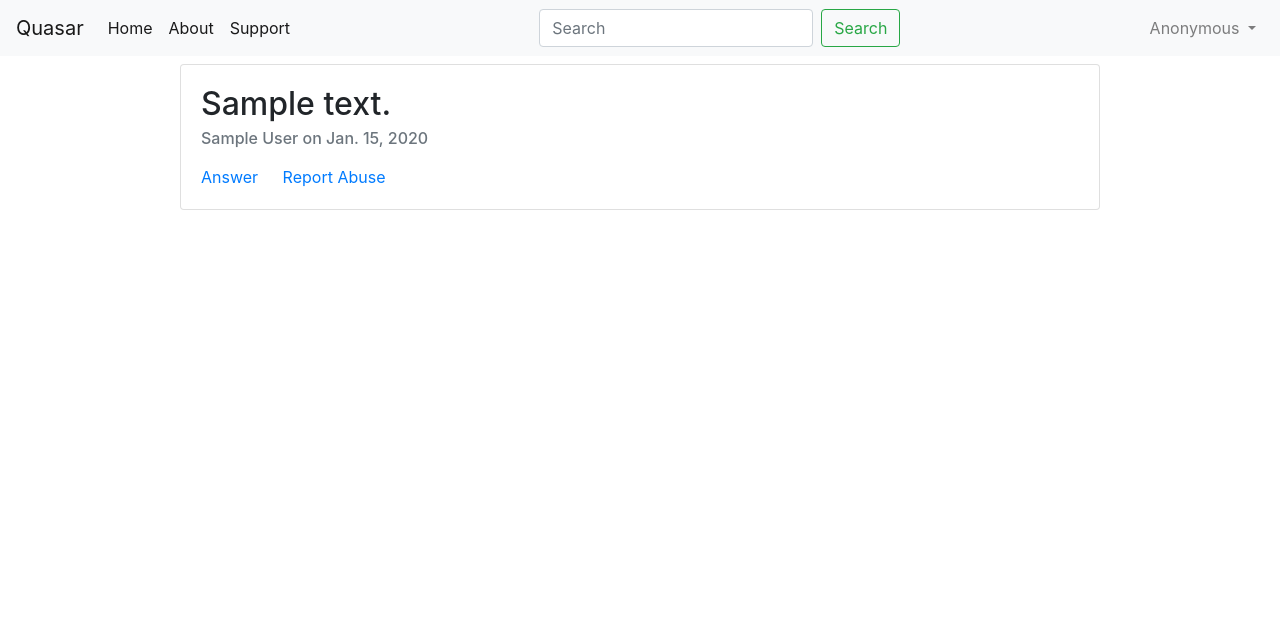
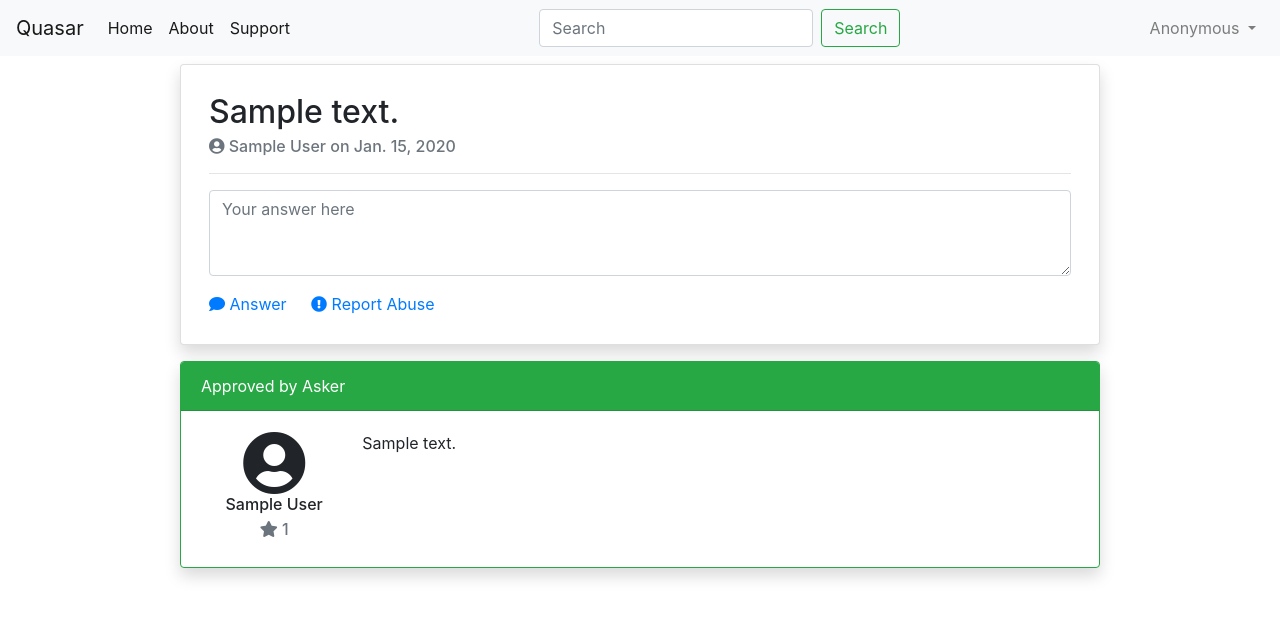
Before and after one commit to mohit4/Quasar, a Django app: page /question/1 in a window 1280 px wide. Shown: the top 618 px of the page. Run offline with Django 3.2, Linux system fonts and the light colour scheme; tables that the repository leaves empty hold one stand-in row (values such as "Sample post"); some libraries are stand-ins or nearby versions.

Commit message:
Improved question detail view

```diff
--- a/templates/base.html
+++ b/templates/base.html
@@ -17,7 +17,7 @@
 
     <!-- navbar -->
     <nav class="navbar navbar-expand-lg navbar-light bg-light">
-        <a class="navbar-brand" href="#">Quasar</a>
+        <a class="navbar-brand" href="{% url 'ques_app:home' %}">Quasar</a>
         <button class="navbar-toggler" type="button" data-toggle="collapse" data-target="#navbarSupportedContent" aria-controls="navbarSupportedContent" aria-expanded="false" aria-label="Toggle navigation">
             <span class="navbar-toggler-icon"></span>
         </button>
@@ -25,7 +25,7 @@
         <div class="collapse navbar-collapse" id="navbarSupportedContent">
             <ul class="navbar-nav mr-auto">
                 <li class="nav-item active">
-                    <a class="nav-link" href="#">Home <span class="sr-only">(current)</span></a>
+                    <a class="nav-link" href="{% url 'ques_app:home' %}">Home <span class="sr-only">(current)</span></a>
                 </li>
                 <li class="nav-item active">
                     <a class="nav-link" href="#">About <span class="sr-only">(current)</span></a>
--- a/templates/ques_app/ques_details.html
+++ b/templates/ques_app/ques_details.html
@@ -5,19 +5,60 @@
 <div class="container">
     <div class="row justify-content-center">
         <div class="col-md-10">
-            <div class="card my-2">
+            <div class="card shadow bg-white rounded my-2 p-2">
                 <div class="card-body">
                     <h2 class="card-title">{{ question.text }}</h2>
-                    <h6 class="card-subtitle mb-2 text-muted">{{ question.author }} on {{ question.date_created }}</h6>
+                    <h6 class="card-subtitle mb-2 text-muted"><i class="fas fa-user-circle"></i> {{ question.author }} on {{ question.date_created }}</h6>
                     <p class="card-text"></p>
-                    <a href="#" class="card-link">Answer</a>
-                    <a href="#" class="card-link">Report Abuse</a>
+                    <hr>
+                    <form>
+                        <div class="form-group">
+                            <!-- <label for="exampleFormControlTextarea1">Example textarea</label> -->
+                            <textarea class="form-control" id="exampleFormControlTextarea1" rows="3" placeholder="Your answer here"></textarea>
+                        </div>
+                    </form>
+                    <a href="#" class="card-link"><i class="fas fa-comment"></i> Answer</a>
+                    <a href="#" class="card-link"><i class="fas fa-exclamation-circle"></i> Report Abuse</a>
                 </div>
             </div>
         </div>
     </div>
 
-
+    {% for answer in question.answer_set.all %}
+    <div class="row justify-content-center">
+        <div class="col-md-10">
+            <!-- <div class="col-md-2">
+                <i class="fas fa-user-circle fa-4x"></i>
+            </div>
+            <div class="col-md-8">
+                Your answer
+            </div> -->
+            <div class="card
+            {% if answer.is_approved %}
+                border-success shadow
+            {% endif %}
+            my-2">
+                {% if answer.is_approved %}
+                    <div class="card-header bg-success" style="color:white">Approved by Asker</div>
+                {% endif %}
+                <div class="card-body">
+                    <div class="container">
+                        <div class="row">
+                            <div class="col-md-2" style="text-align:center">
+                                <i class="fas fa-user-circle fa-4x"></i>
+                                <h6 class="card-title">{{ answer.author }}</h6>
+                                <h6 class="card-subtitle mb-2 text-muted"><i class="fas fa-star"></i> {{ answer.votes }}</h6>
+                            </div>
+                            <div class="col-md-8">
+                                <p class="card-text">{{ answer.text }}</p>
+                            </div>
+                        </div>
+                    </div>
+                </div>
+            </div>
+        </div>
+    </div>
+    {% endfor %}
 
 </div>
 
```
